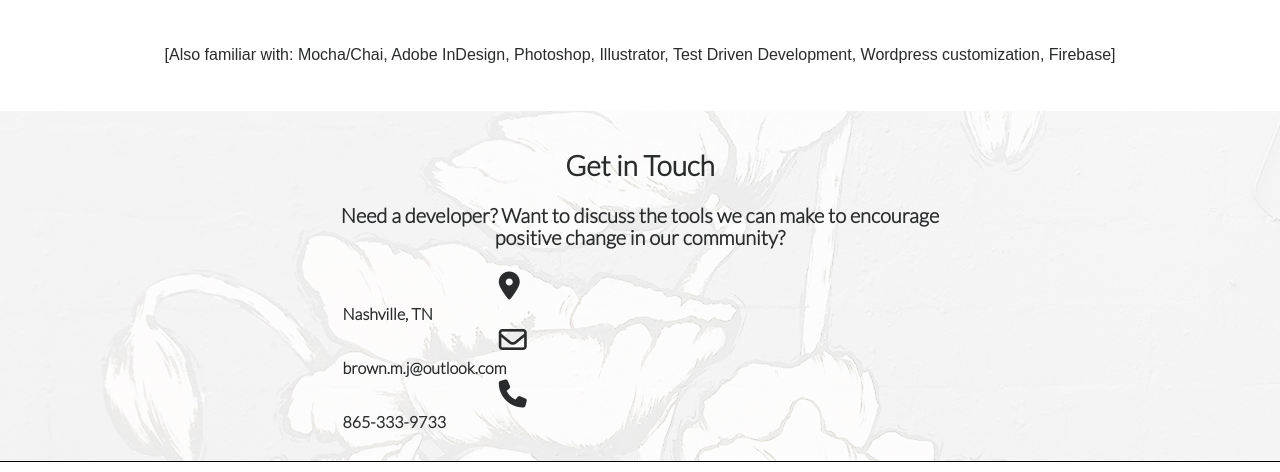
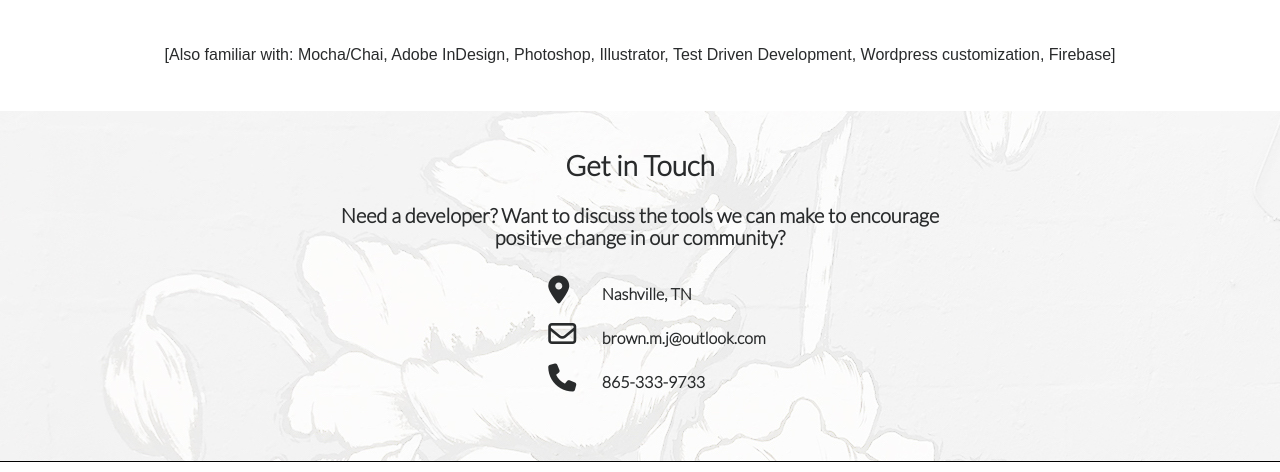
Before and after one commit to megbrown/megbrown.github.io, a plain HTML site: page index.html in a window 1280 px wide. Shown: the part 2387-2859 px from the top of the page. Drawn offline with nearby package versions, Linux system fonts and the light colour scheme; a script that the page names is missing.

Commit message:
fix bootstrap rows for contact info

```diff
--- a/css/styles.css
+++ b/css/styles.css
@@ -171,13 +171,16 @@ div#contact {
 }
 .vertical-align-contact {
   align-items: center;
-  padding: 3% 0;
+  padding-top: 3%;
 }
 #contact h5 {
   margin: 1.2em 0;
 }
 #contact h6 {
   display: inline;
+}
+.contact-line-item {
+  line-height: 2.75em;
 }
 #contact i {
   font-size: 1.75em;
--- a/index.html
+++ b/index.html
@@ -171,36 +171,32 @@
 			<div id="contact-info" class="col-6 offset-3">
 				<h3 class="text-center contact">Get in Touch</h3>
 				<h5 class="text-center contact">Need a developer? Want to discuss the tools we can make to encourage positive change in our community?</h5>
-				<!-- <div class="contact-list"> -->
-<!-- 					<div class="col-12"> -->
-						<div class="contact-line-item">
-							<div class="col-1 offset-3">
+			</div>
+		</div>
+		<div class="col-6 offset-3">
+			<div class="row contact-line-item">
+				<div class="col-1 offset-4">
 					<i class="fa fa-map-marker" aria-hidden="true"></i>
 				</div>
-							<div class="col-8">
+				<div class="col-7">
 					<h6 class="contact">Nashville, TN</h6>
 				</div>
 			</div>
-						<div class="contact-line-item">
-							<div class="col-1 offset-3">
+			<div class="row contact-line-item">
+				<div class="col-1 offset-4">
 					<i class="fa fa-envelope-o" aria-hidden="true"></i>
 				</div>
-							<div class="col-10">
+				<div class="col-7">
 					<h6 class="contact">brown.m.j@outlook.com</h6>
 				</div>
 			</div>
-						<div class="contact-line-item">
-							<div class="col-1 offset-3">
+			<div class="row contact-line-item">
+				<div class="col-1 offset-4">
 					<i class="fa fa-phone" aria-hidden="true"></i>
 				</div>
-							<div class="col-10">
+				<div class="col-7">
 					<h6 class="contact">865-333-9733</h6>
 				</div>
-						</div>
-					</div>
-<!-- 				</div> -->
-<!-- 			</div>
-		</div> -->
 			</div>
 		</div>
 	</div>
```
Lines whose indentation alone changed are shown as unchanged.
